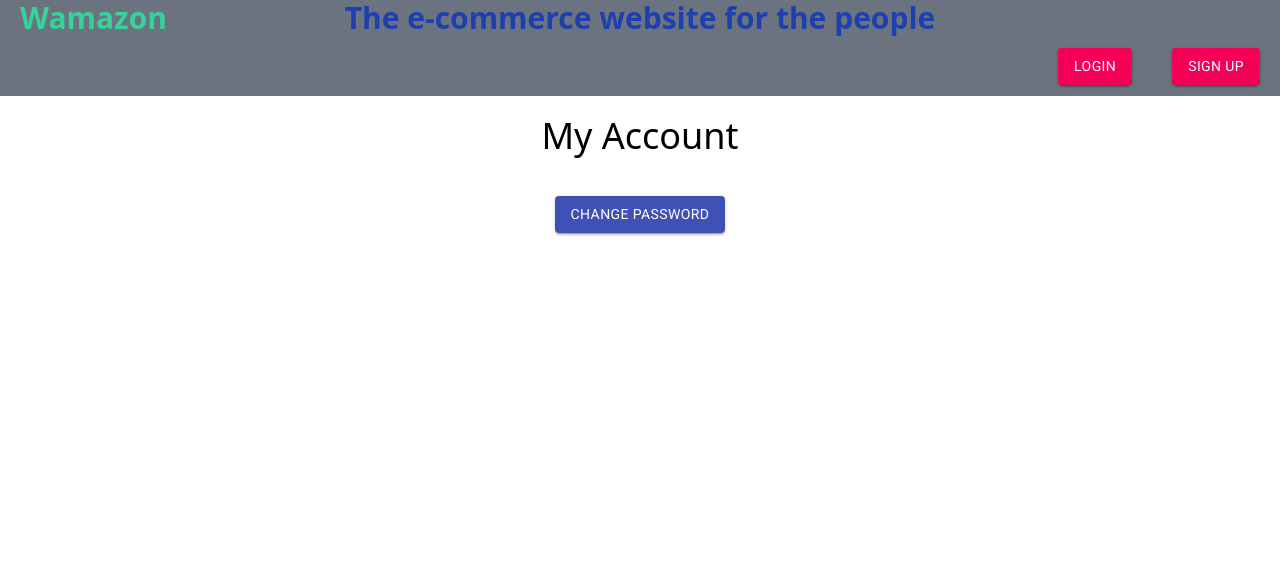
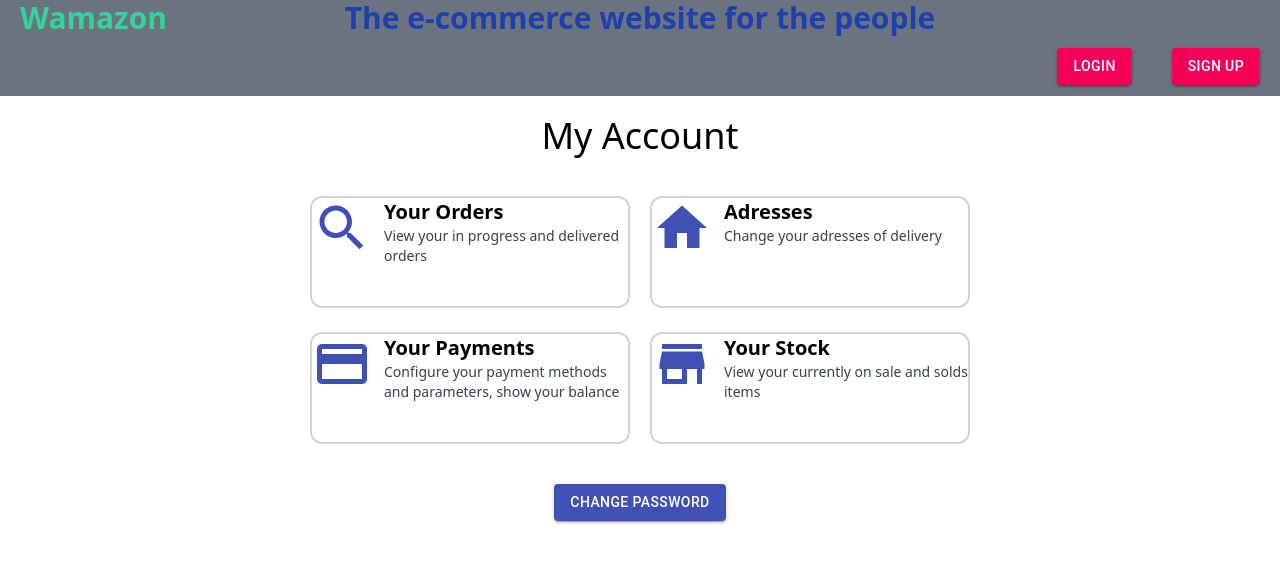
Before and after one commit to Mysticboi/wamazon, a React (Create React App) app in the folder client/: page /account in a window 1280 px wide. Shown: the top 562 px of the page. Built offline with nearby package versions, Linux system fonts and the light colour scheme.

Commit message:
My Account

```diff
--- a/client/src/index.js
+++ b/client/src/index.js
@@ -2,7 +2,6 @@ import React from 'react';
 import ReactDOM from 'react-dom';
 import './index.css';
 import App from './App';
-import '@fontsource/roboto';
 
 ReactDOM.render(
   <React.StrictMode>
--- a/client/src/pages/Account.js
+++ b/client/src/pages/Account.js
@@ -3,18 +3,61 @@ import { Form, Field } from 'react-final-form';
 import { Button } from '@material-ui/core';
 import { TextField } from 'final-form-material-ui';
 import InputAdornment from '@material-ui/core/InputAdornment';
-import { Lock, LockOpen } from '@material-ui/icons';
+import {
+  Lock,
+  LockOpen,
+  Home,
+  Search,
+  Payment,
+  Store,
+} from '@material-ui/icons';
 import axios from 'axios';
 import { UserContext } from '../context/UserContext';
+import { Link } from 'react-router-dom';
 
 const Account = () => {
   useEffect(() => (document.title = 'My Account'));
+
   const [isUpdateOpen, setIsUpdateOpen] = useState(false);
   const [changedPassword, setChangedPassword] = useState(false);
   const { token } = useContext(UserContext);
   return (
     <div className="mt-5">
-      <p className="text-4xl text-center">My Account</p>
+      <p className="text-4xl text-center mb-10">My Account</p>
+
+      <div className="mt-5 w-2/3 flex m-auto space-x-5 justify-center items-center">
+        <div className="space-x-1">
+          <Card
+            title="Your Orders"
+            description="View your in progress and delivered orders "
+            link="/home"
+            icon={<Search color="primary" style={{ fontSize: 60 }} />}
+          />
+
+          <Card
+            title="Your Payments"
+            description="Configure your payment methods and parameters, show your balance "
+            link="/home"
+            icon={<Payment color="primary" style={{ fontSize: 60 }} />}
+          />
+        </div>
+
+        <div className="space-x-1">
+          <Card
+            title="Adresses"
+            description="Change your adresses of delivery"
+            link="/home"
+            icon={<Home color="primary" style={{ fontSize: 60 }} />}
+          />
+          <Card
+            title="Your Stock"
+            description="View your currently on sale and solds items"
+            link="/home"
+            icon={<Store color="primary" style={{ fontSize: 60 }} />}
+          />
+        </div>
+      </div>
+
       <div className="text-center mt-10">
         <Button
           variant="contained"
@@ -215,4 +258,18 @@ const UpdatePasswordForm = ({ token, setIsUpdateOpen, setChangedPassword }) => {
   );
 };
 
+const Card = ({ title, description, link, icon }) => {
+  return (
+    <Link to={link}>
+      <div className="border-2 rounded-xl border-gray-300 m-auto w-80 h-28 hover:bg-gray-200 flex">
+        {icon}
+        <div className="ml-3">
+          <p className="font-bold text-xl">{title}</p>
+          <p className="text-sm text-gray-700">{description}</p>
+        </div>
+      </div>
+    </Link>
+  );
+};
+
 export default Account;
```
Also changed, not shown: client/public/robots.txt (deleted).
